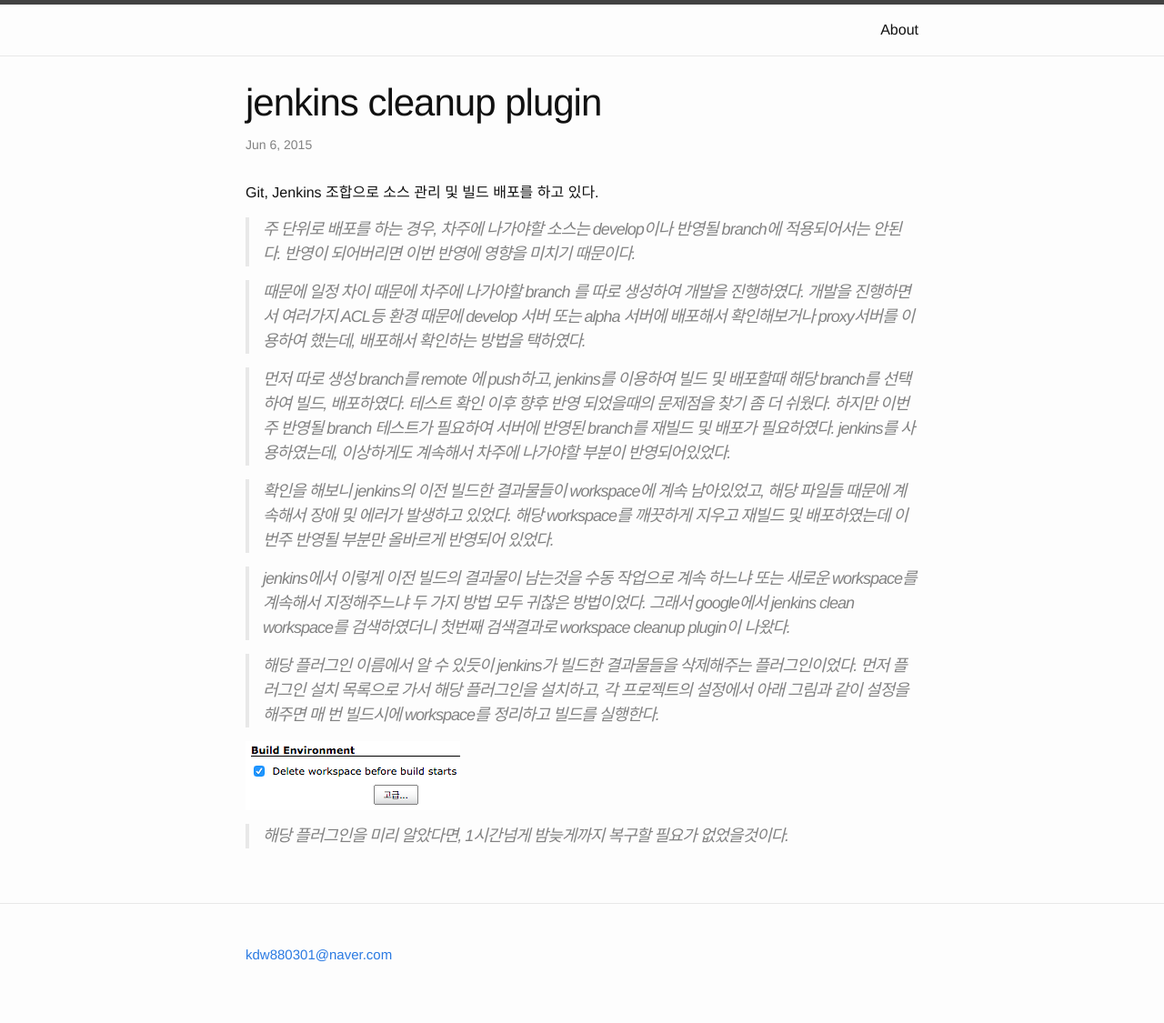
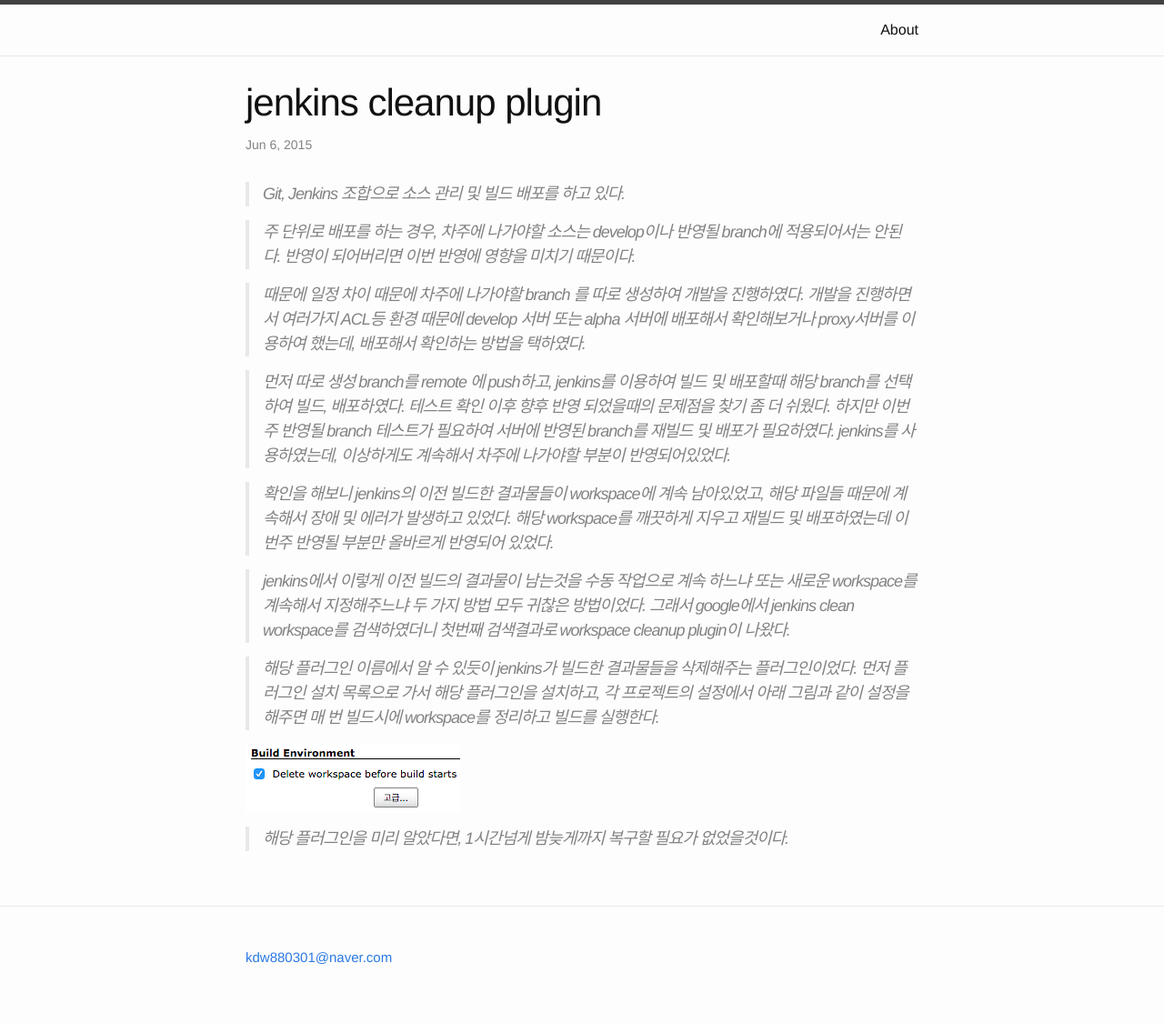
Before and after one commit to donghwi-kim/donghwi-kim.github.io, a Jekyll site: the page built from _posts/2015-06-06-jenkins cleanup plugin.markdown, in a window 1280 px wide. Shown: the whole page at 91% size. Built offline with Jekyll 4.4.1, drawn with Linux system fonts in a browser that asks for light colours.

```diff
--- a/_posts/2015-06-06-jenkins cleanup plugin.markdown
+++ b/_posts/2015-06-06-jenkins cleanup plugin.markdown
@@ -4,7 +4,7 @@ title:	"jenkins cleanup plugin"
 date:	2015-06-06 22:00:00
 categories:	jekyll update
 ---
-Git, Jenkins 조합으로 소스 관리 및 빌드 배포를 하고 있다.
+> Git, Jenkins 조합으로 소스 관리 및 빌드 배포를 하고 있다.
 
 > 주 단위로 배포를 하는 경우, 차주에 나가야할 소스는 develop이나 반영될 branch에 적용되어서는 안된다.
 > 반영이 되어버리면 이번 반영에 영향을 미치기 때문이다.
```
